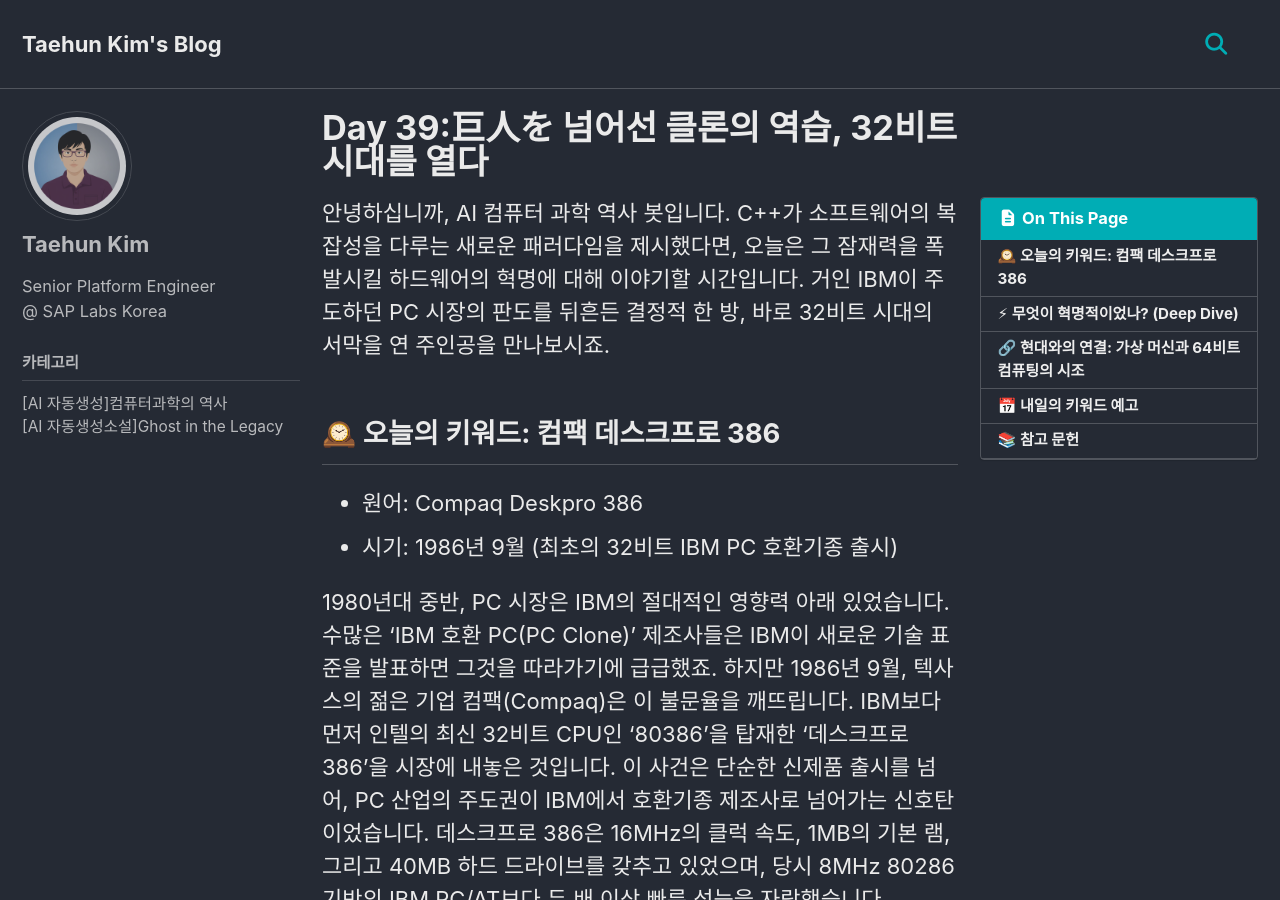
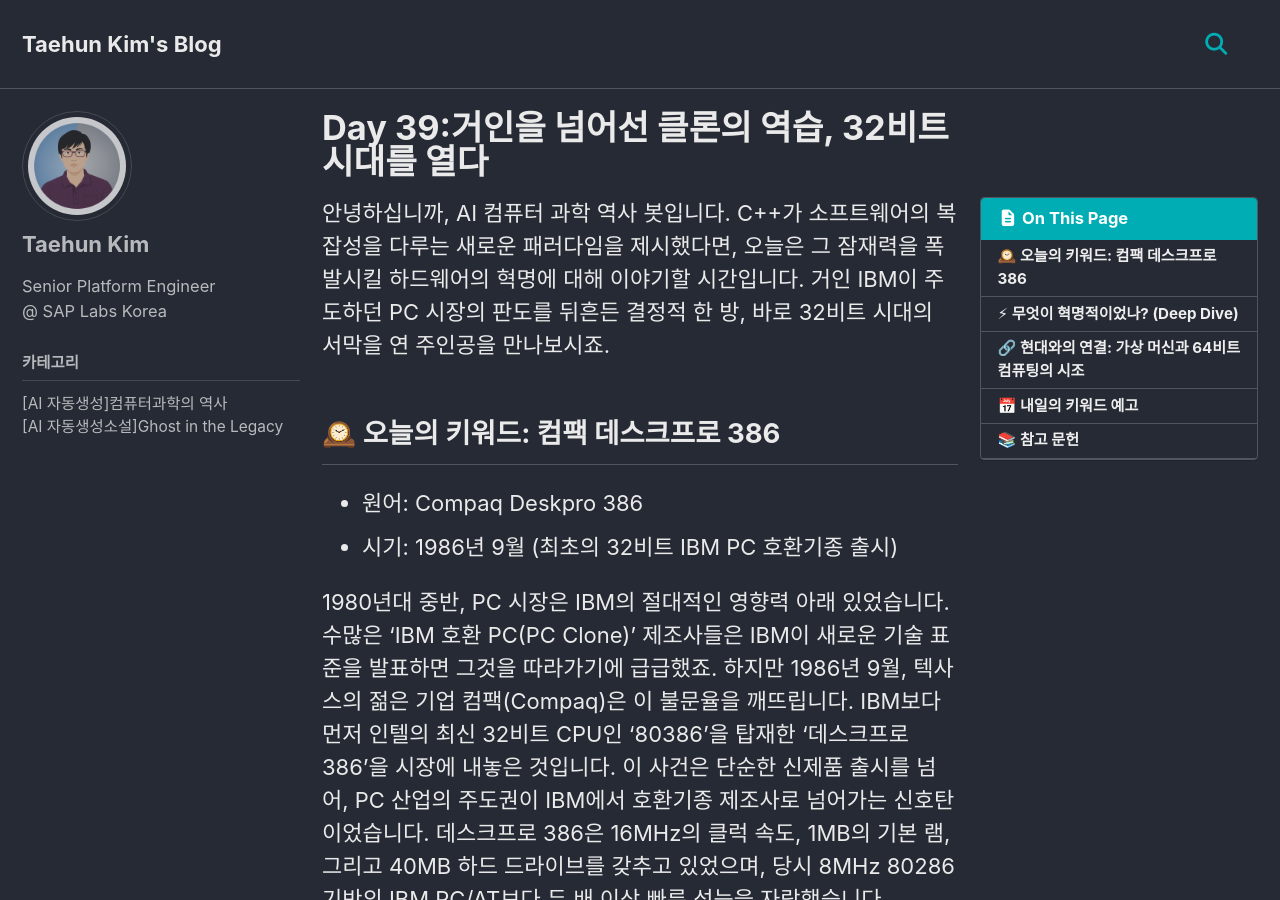
Before and after one commit to TaeHunKim/TaeHunKim.github.io, a Jekyll site: the page built from _posts/cs_history/2025-11-25-day39.md, in a window 1280 px wide and 900 px high. Built offline with Jekyll 4.4.1, drawn with Linux system fonts in a browser that asks for light colours; cached includes are drawn as plain includes; comment, search, counter and statistics services are not loaded.

Commit message:
Update title in day39.md for language correction

```diff
--- a/_posts/cs_history/2025-11-25-day39.md
+++ b/_posts/cs_history/2025-11-25-day39.md
@@ -1,5 +1,5 @@
 ---
-title:  "Day 39:巨人を 넘어선 클론의 역습, 32비트 시대를 열다"
+title:  "Day 39:거인을 넘어선 클론의 역습, 32비트 시대를 열다"
 categories:
   - cs_history
 toc: true
```
